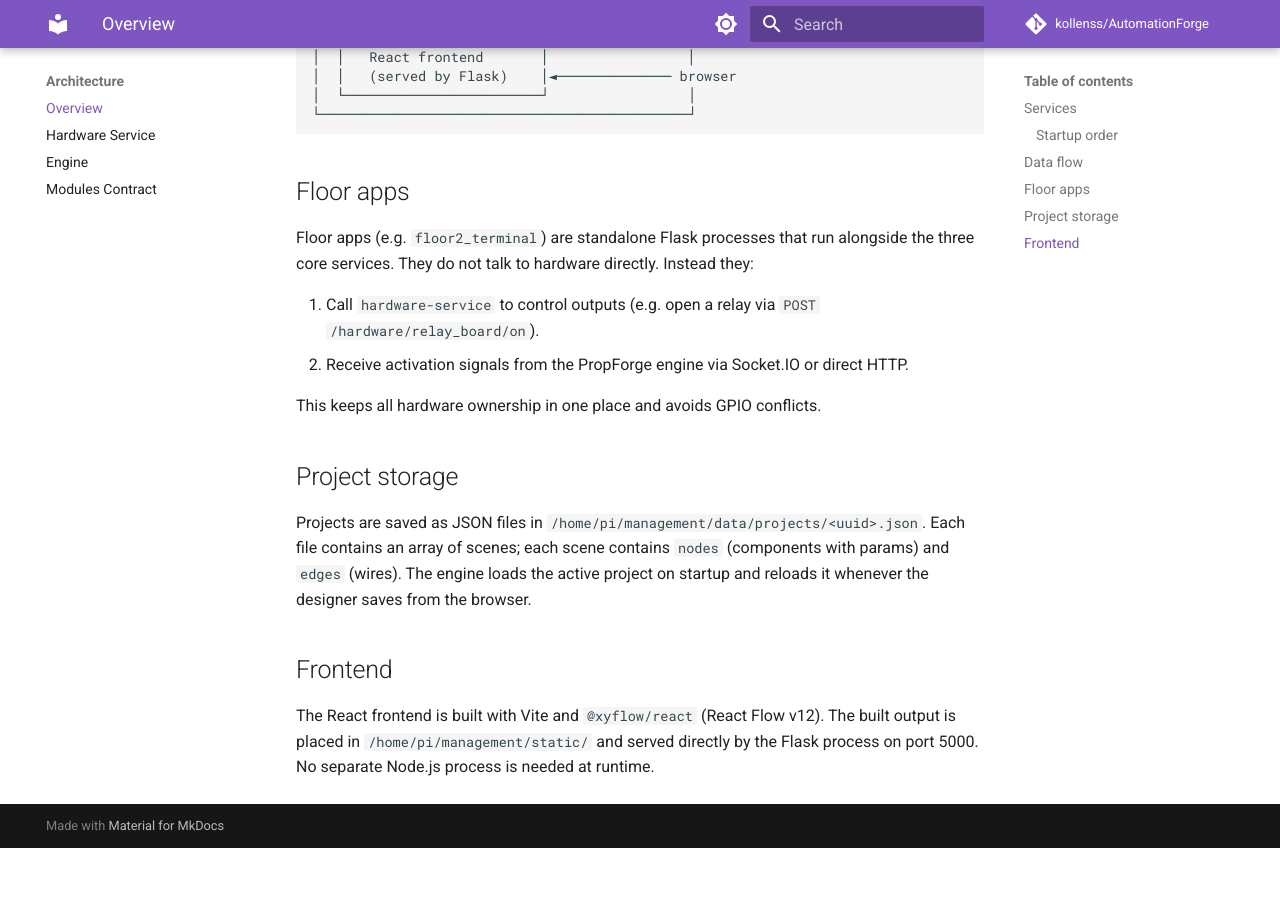
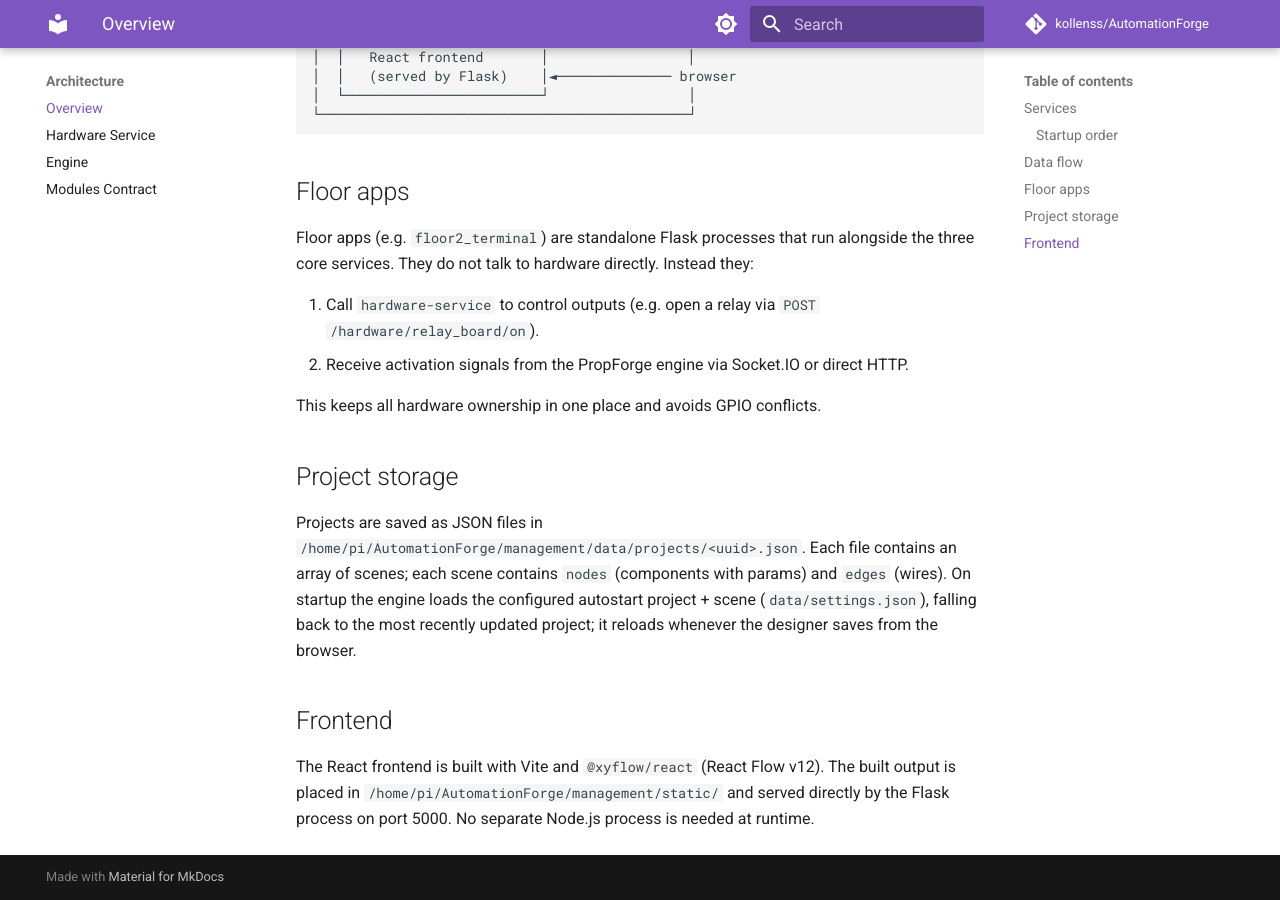
Before and after one commit to kollenss/AutomationForge, an MkDocs documentation site: the page built from docs/architecture/overview.md, in a window 1280 px wide and 900 px high, scrolled down 1474 px. Built offline with MkDocs 1.6.1 and Material for MkDocs 9.7.7, drawn with Linux system fonts in a browser that asks for light colours; comment, search, counter and statistics services are not loaded; before the commit the page ends 2322 px from its top, so only the background shows below that.

Commit message:
docs: fix stale ninja IP/host + paths, document export/import & autostart
Address ninja via ninja.local (mDNS) everywhere — its DHCP IP moved .63 to .56 and the hardcoded IP misled debugging this session. Correct /home/pi/management/* paths to /home/pi/AutomationForge/management/*, the gameforge service name to propforge, and the deprecated diamond.local host in the module tutorial. Document the new export/import endpoints, /api/settings/autostart, and the project storage/backup/autostart model in GAMEFORGE.md.

Co-Authored-By: Claude Opus 4.8 <noreply@anthropic.com>

```diff
--- a/docs/architecture/overview.md
+++ b/docs/architecture/overview.md
@@ -68,8 +68,8 @@ This keeps all hardware ownership in one place and avoids GPIO conflicts.
 
 ## Project storage
 
-Projects are saved as JSON files in `/home/pi/management/data/projects/<uuid>.json`. Each file contains an array of scenes; each scene contains `nodes` (components with params) and `edges` (wires). The engine loads the active project on startup and reloads it whenever the designer saves from the browser.
+Projects are saved as JSON files in `/home/pi/AutomationForge/management/data/projects/<uuid>.json`. Each file contains an array of scenes; each scene contains `nodes` (components with params) and `edges` (wires). On startup the engine loads the configured autostart project + scene (`data/settings.json`), falling back to the most recently updated project; it reloads whenever the designer saves from the browser.
 
 ## Frontend
 
-The React frontend is built with Vite and `@xyflow/react` (React Flow v12). The built output is placed in `/home/pi/management/static/` and served directly by the Flask process on port 5000. No separate Node.js process is needed at runtime.
+The React frontend is built with Vite and `@xyflow/react` (React Flow v12). The built output is placed in `/home/pi/AutomationForge/management/static/` and served directly by the Flask process on port 5000. No separate Node.js process is needed at runtime.
```
Also changed, not shown: CLAUDE.md (+4 -2 lines), docs/advanced/custom-logic.md (+1 -1 lines), docs/advanced/custom-modules.md (+2 -2 lines), management/CLAUDE.md (+2 -2 lines), management/GAMEFORGE.md (+17 -5 lines).
